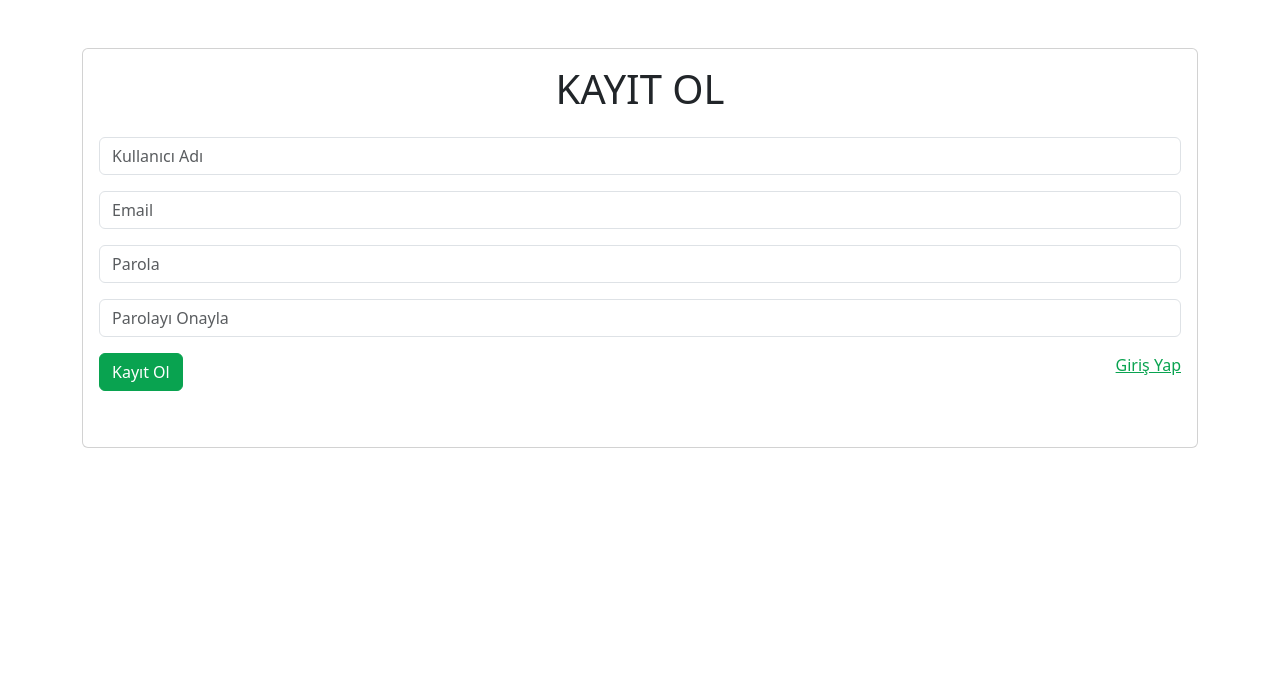
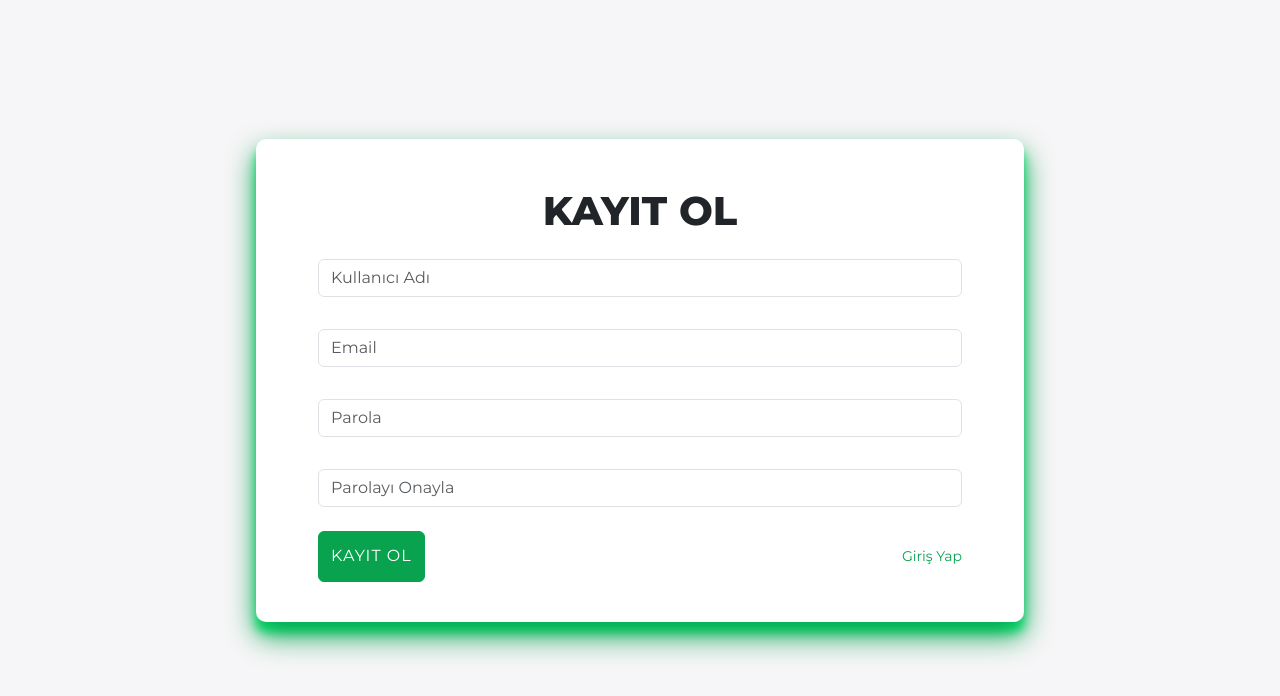
Before and after one commit to BatuhanKANBER/KouForum, a React (Vite) app in the folder frontend/: page /signup in a window 1280 px wide. Shown: the top 696 px of the page. Built offline with nearby package versions, Linux system fonts and the light colour scheme.

Commit message:
feat : react router is added

```diff
--- a/frontend/package.json
+++ b/frontend/package.json
@@ -15,7 +15,8 @@
     "primeicons": "^6.0.1",
     "primereact": "^10.5.1",
     "react": "^18.2.0",
-    "react-dom": "^18.2.0"
+    "react-dom": "^18.2.0",
+    "react-router-dom": "^6.22.3"
   },
   "devDependencies": {
     "@types/react": "^18.2.56",
--- a/frontend/src/main.jsx
+++ b/frontend/src/main.jsx
@@ -1,10 +1,12 @@
 import React from 'react'
 import ReactDOM from 'react-dom/client'
-import { SignUp } from './pages/SignUp/signup.jsx'
 import "./styles.scss"
+import { RouterProvider } from "react-router-dom"
+import router from './router'
+
 
 ReactDOM.createRoot(document.getElementById('root')).render(
   <React.StrictMode>
-    <SignUp />
-  </React.StrictMode>,
+    <RouterProvider router={router}/>
+  </React.StrictMode>
 )
--- a/frontend/src/pages/SignUp/components/Input.jsx
+++ b/frontend/src/pages/SignUp/components/Input.jsx
@@ -3,7 +3,7 @@ export function Input(props) {
     const {id, error, onChange, placeholder, type} = props
 
     return (
-        < div className="mb-3" >
+        < div className="mb-3 w-100" >
             <input
             id={id}
             className={error ? "form-control is-invalid" : "form-control"}
--- a/frontend/src/pages/SignUp/signup.jsx
+++ b/frontend/src/pages/SignUp/signup.jsx
@@ -78,8 +78,7 @@ export function SignUp() {
 
     return <>
         <div className="container pt-5">
-            <div className="card">
-                <div className="card-body">
+
                     <form onSubmit={onSubmit}>
                         <div className="mb-3 d-flex justify-content-center">
                             <h1>KAYIT OL</h1>
@@ -88,19 +87,17 @@ export function SignUp() {
                         <Input id="email" error={errors.email} onChange={(event) => setEmail(event.target.value)} placeholder="Email" type="text" />
                         <Input id="password" error={errors.password} onChange={(event) => setPassword(event.target.value)} placeholder="Parola" type="password" />
                         <Input id="passwordConfirm" error={passwordConfirmError} onChange={(event) => setPasswordConfirm(event.target.value)} placeholder="Parolayı Onayla" type="password" />
-                        <div className="mb-3 d-flex justify-content-between">
+                        <div className="mb-3 d-flex justify-content-between w-100">
                             <button disabled={password !== passwordConfirm} className="btn btn-primary text-white" type='submit'>
                                 {apiProgress && <span className="spinner-border spinner-border-sm" aria-hidden="true"></span>}
                                 Kayıt Ol
                             </button>
-                            <a href="#">Giriş Yap</a>
+                            <a href="/login">Giriş Yap</a>
                         </div>
                         <br></br>
                         {successMessage && (<div className="alert alert-success" role="alert">{successMessage}</div>)}
                         {generalErrors && (<div className="alert alert-danger" role="alert">{generalErrors}</div>)}
                     </form>
-                </div>
-            </div >
         </div >
     </>
 }
--- /dev/null
+++ b/frontend/src/router/index.js
@@ -0,0 +1,14 @@
+import { SignUp } from "../pages/SignUp/signup.jsx"
+import { Login } from "../pages/Login/login.jsx"
+import {createBrowserRouter} from "react-router-dom"
+
+export default createBrowserRouter([
+    {
+      path: "/login",
+      Component: Login
+    },
+    {
+      path: "/signup",
+      Component: SignUp
+    }
+  ])
```
Also changed, not shown: 2 other files (tests, documents, lock files or other folders).
